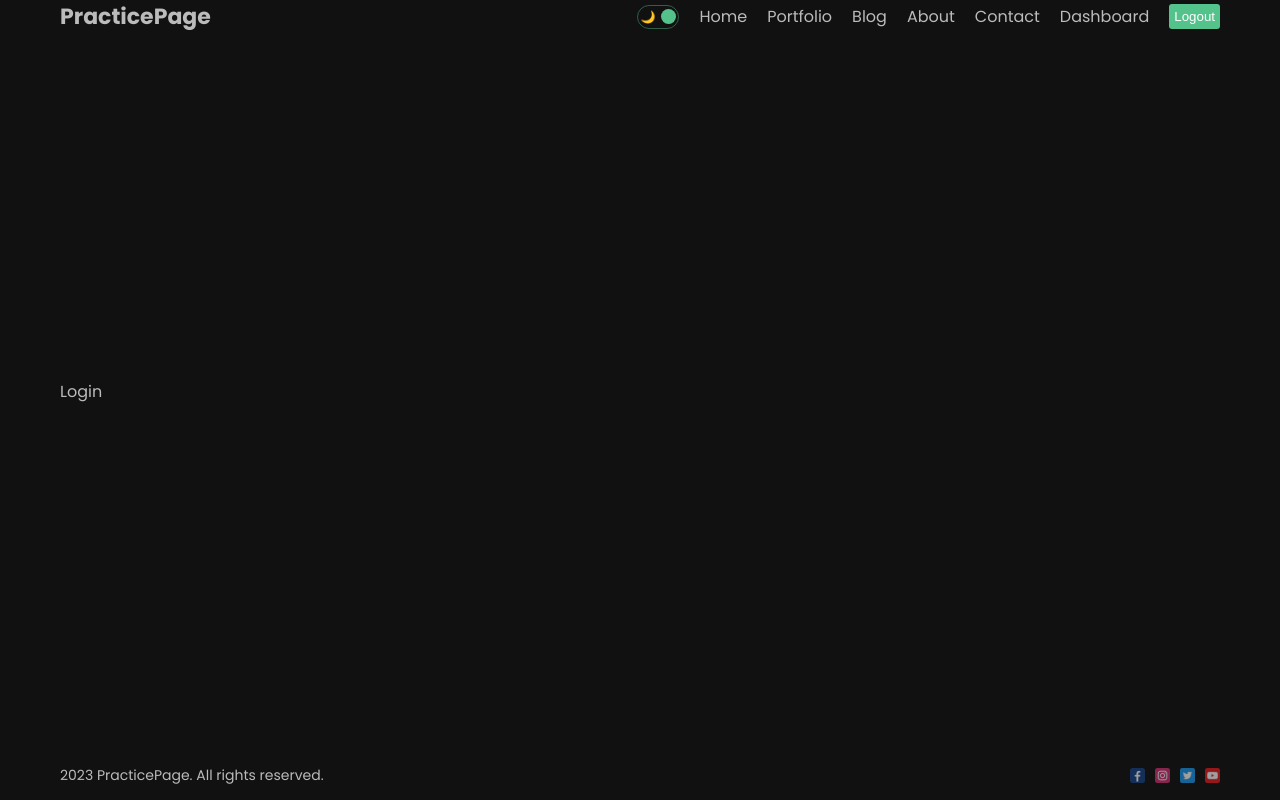
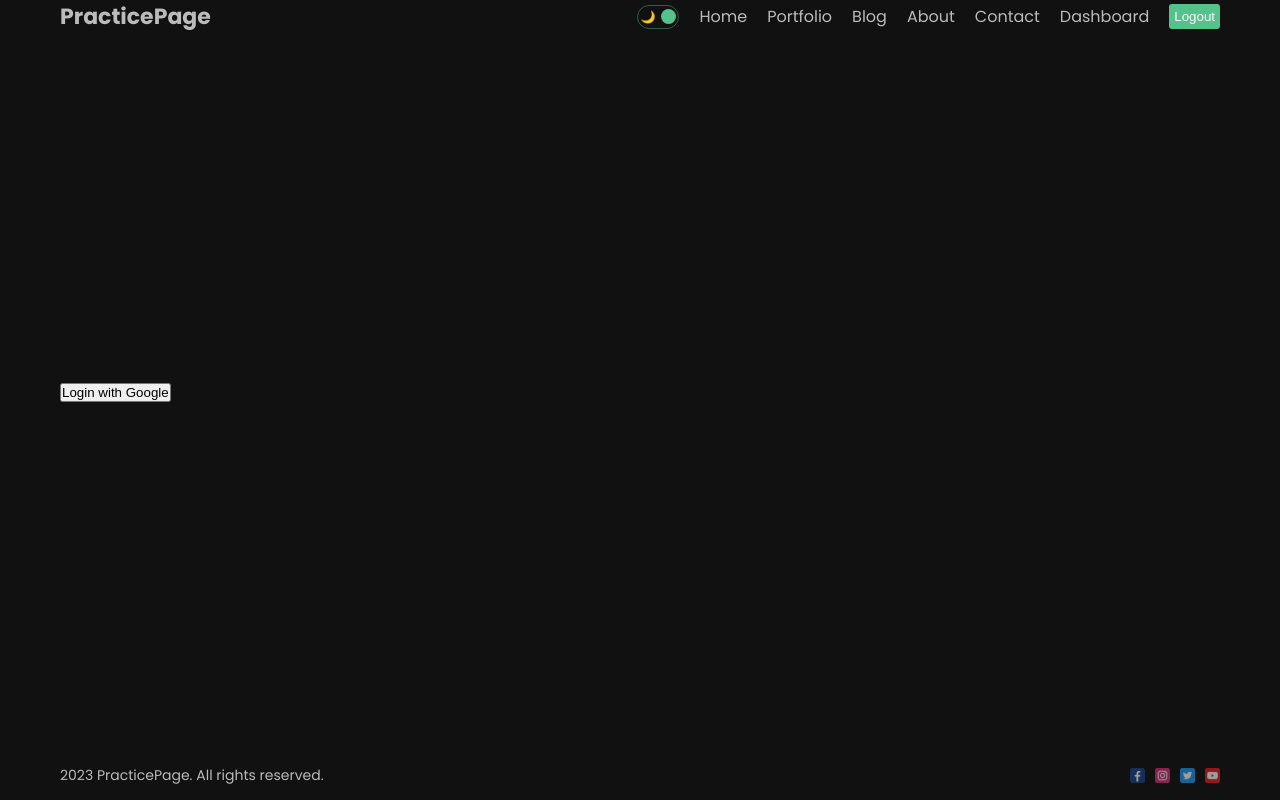
Before and after one commit to tothe98/NextJS-FullStack, a Next.js app: page /dashboard/login in a window 1280 px wide. Built offline with nearby package versions, Linux system fonts and the light colour scheme.

Commit message:
Google Authentication

```diff
--- a/package.json
+++ b/package.json
@@ -13,6 +13,7 @@
     "eslint-config-next": "13.4.4",
     "mongoose": "6.11.1",
     "next": "13.4.4",
+    "next-auth": "^4.22.1",
     "react": "18.2.0",
     "react-dom": "18.2.0",
     "swr": "^2.1.5"
--- a/src/app/dashboard/(auth)/login/page.jsx
+++ b/src/app/dashboard/(auth)/login/page.jsx
@@ -1,9 +1,13 @@
+"use client"
 import React from 'react'
 import styles from './page.module.css'
+import { signIn } from 'next-auth/react'
 
 const Login = () => {
   return (
-    <div className={styles.container}>Login</div>
+    <div className={styles.container}>
+      <button onClick={() => signIn("google")}>Login with Google</button>
+    </div>
   )
 }
 
--- a/src/app/dashboard/page.jsx
+++ b/src/app/dashboard/page.jsx
@@ -2,6 +2,7 @@
 import React, { useEffect, useState } from 'react'
 import styles from './page.module.css'
 import useSWR from 'swr'
+import { useSession } from 'next-auth/react'
 
 const Dashboard = () => {
   // const [data, setData] = useState([]);
@@ -23,6 +24,10 @@
   //   }
   //   getData();
   // }, [])
+
+  const session = useSession();
+  console.log(session);
+
   const fetcher = (...args) => fetch(...args).then(res => res.json())
   const { data, error, isLoading } = useSWR('https://jsonplaceholder.typicode.com/posts', fetcher)
 
--- a/src/app/layout.js
+++ b/src/app/layout.js
@@ -3,6 +3,7 @@
 import { Inter, Roboto, Poppins } from 'next/font/google'
 import Footer from '@/components/footer/Footer'
 import { ThemePovider } from '@/context/ThemeContext'
+import AuthProvider from '@/components/AuthProvider/AuthProvider'
 
 const inter = Inter({ subsets: ['latin'] })
 const poppins = Poppins({ subsets: ['latin'], weight: ['400', '700'] })
@@ -17,11 +18,13 @@
     <html lang="en">
       <body className={poppins.className}>
         <ThemePovider>
-          <div className='container'>
-            <Navbar />
-            {children}
-            <Footer />
-          </div>
+          <AuthProvider>
+            <div className='container'>
+              <Navbar />
+              {children}
+              <Footer />
+            </div>
+          </AuthProvider>
         </ThemePovider>
       </body>
     </html>
--- /dev/null
+++ b/src/components/AuthProvider/AuthProvider.jsx
@@ -0,0 +1,11 @@
+"use client"
+import { SessionProvider } from 'next-auth/react'
+import React from 'react'
+
+const AuthProvider = ({ children }) => {
+    return (
+        <SessionProvider>{children}</SessionProvider>
+    )
+}
+
+export default AuthProvider
```
Also changed, not shown: src/app/api/auth/[...nextauth]/route.js (added, +13 -0 lines), 2 other files (tests, documents, lock files or other folders).
